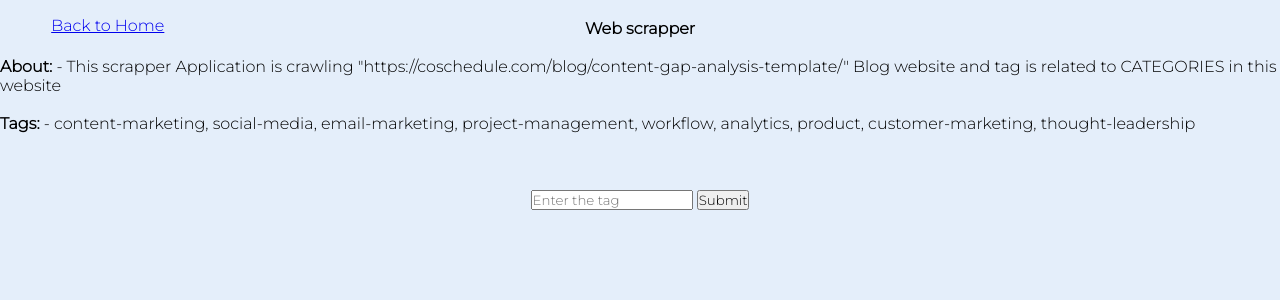
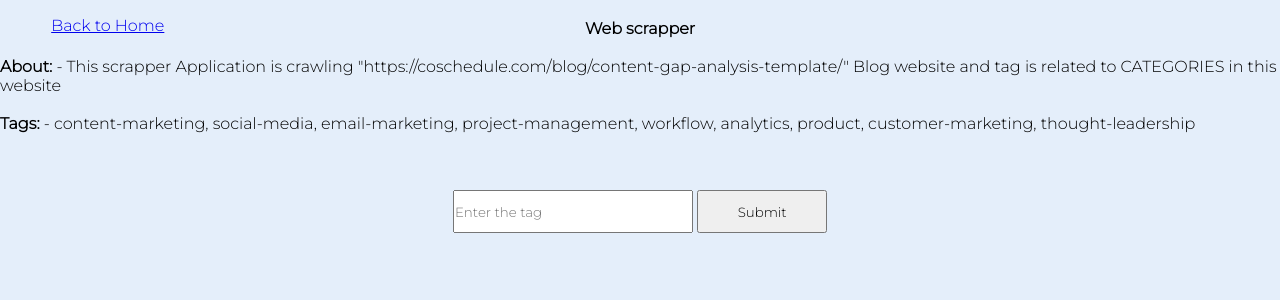
Before and after one commit to Anshumanchaursiya/web_scrapper_application, a Django app: page / in a window 1280 px wide. Shown: the top 300 px of the page. Run offline with Django 3.2, Linux system fonts and the light colour scheme; some libraries are stand-ins or nearby versions.

Commit message:
update base.html

```diff
--- a/static/styles.css
+++ b/static/styles.css
@@ -21,6 +21,9 @@ body{
 
 }
 
+.wrapper{
+	width: 100%;
+}
 
 .back_to_home{
 	position: absolute;
--- a/templates/base.html
+++ b/templates/base.html
@@ -4,7 +4,7 @@
 <head>
     <title>Web scrapper</title>
 
-    <link rel="stylesheet" type="text/css" href="{% static 'styles.css' %}">
+    <link rel="stylesheet" type="text/css"  href="{% static 'styles.css' %}">
     <script src="https://kit.fontawesome.com/b99e675b6e.js" ></script>
 </head>
 <body>
@@ -36,9 +36,9 @@
 			<br>
 			<ul class='wrapper'>
 		    	<li id="search">
-	        		<form method="post" action="{% url 'blog_list' %}">{% csrf_token %}
-	            		<input type="text" name="myvalue" id="myvalue" placeholder="Enter the tag"/>
-	            		<input type="submit" name="submit" id="submit" >
+	        		<form method="post"  action="{% url 'blog_list' %}">{% csrf_token %}
+	            		<input type="text" name="myvalue" id="myvalue" style="width: 240px; height: 43px" placeholder="Enter the tag"/>
+	            		<input type="submit" name="submit" style="width: 130px; height: 43px" id="submit" >
 	        		</form>
 	    		</li>
 
@@ -99,8 +99,8 @@
 
    						async function load () {
 						  for (var i = 0; i < a.length; i++) {
-						    var t = Math.floor(Math.random() * 8);
-						    await timer(t*130);
+						    var t = Math.floor(Math.random() * 3);
+						    await timer(t*600);
 
 						    doSomething(i,t*120);
 						  }
```
